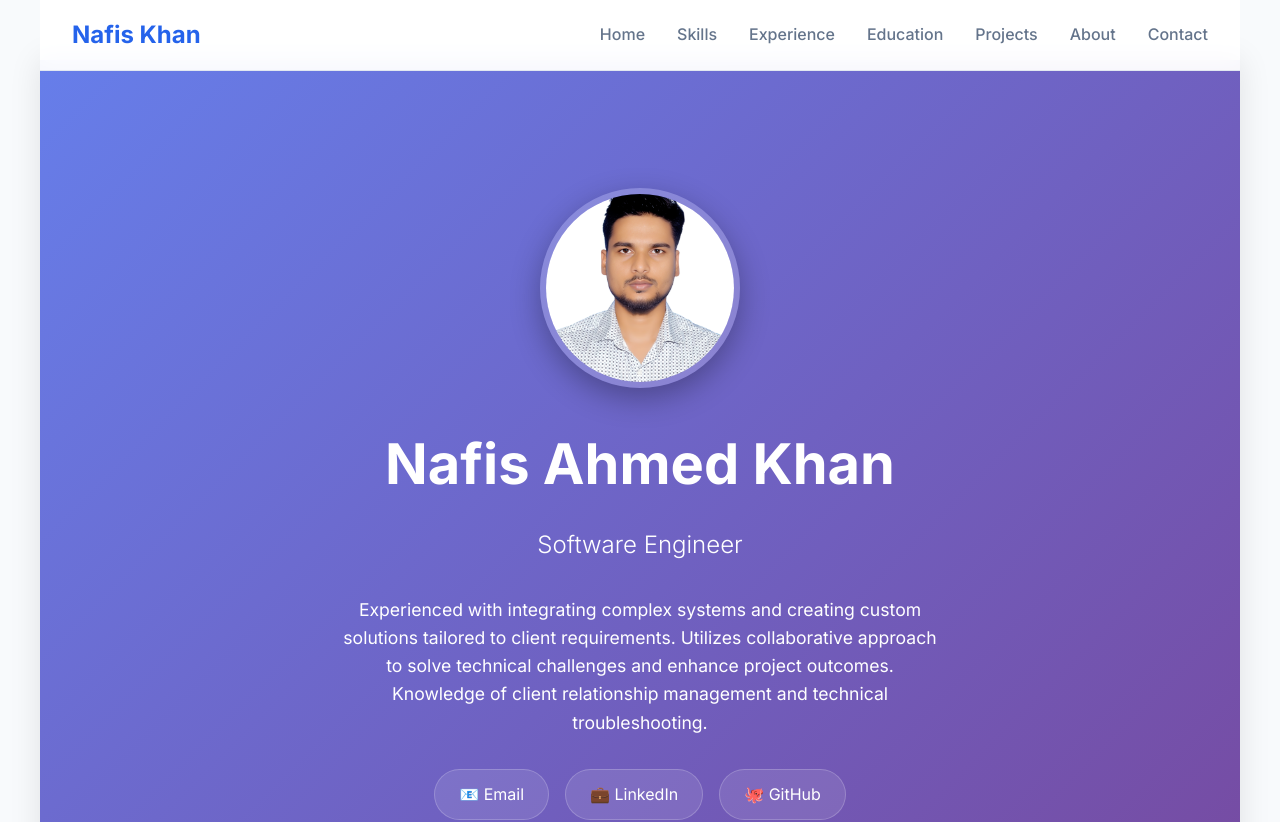
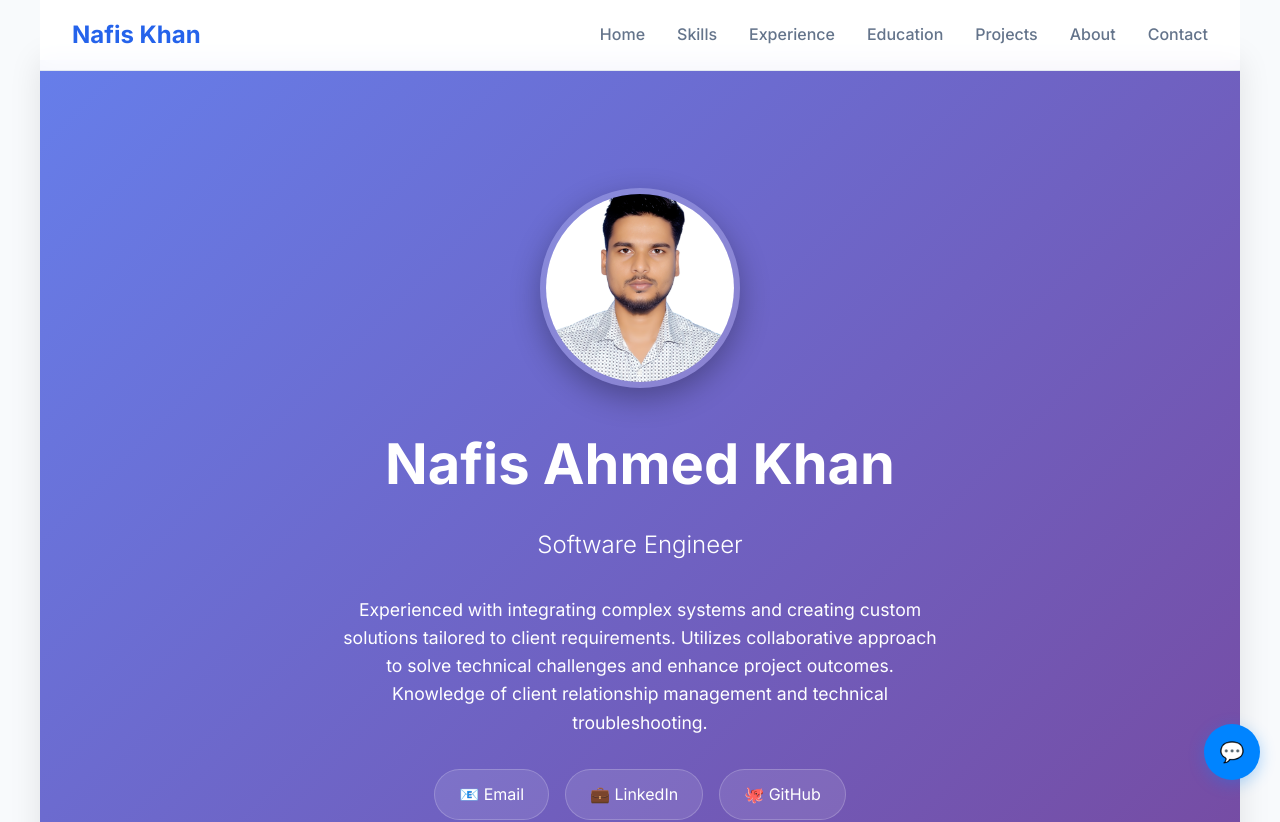
Before and after one commit to nafisahmedkhan9/myprofile, a React (Create React App) app: page / in a window 1280 px wide. Shown: the top 822 px of the page. Built offline with nearby package versions, Linux system fonts and the light colour scheme.

Commit message:
ifram is added which my personal agent

```diff
--- a/src/App.js
+++ b/src/App.js
@@ -7,11 +7,19 @@ import Experience from './components/Experience';
 import Education from './components/Education';
 import Projects from './components/Projects';
 import Contact from './components/Contact';
+import NafisAIWidget from './components/NafisAIWidget';
+
 import './styles/App.css';
 
 function App() {
   return (
     <div className="app">
+      <NafisAIWidget
+        agentUrl="https://nafis-ai-agent.onrender.com/iframe"
+        // agentUrl="http://localhost:8000/iframe"
+        position="bottom-right"
+        title="Ask About Nafis's Experience"
+      />
       <Header />
       <Hero />
       <Skills />
--- /dev/null
+++ b/src/components/NafisAIWidget.jsx
@@ -0,0 +1,261 @@
+import React, { useState, useRef, useEffect } from 'react';
+
+/**
+ * Nafis AI Agent Widget - Clean Chat Window Style
+ *
+ * Looks like Facebook/LinkedIn chat - single clean window without card styling
+ */
+
+const NafisAIWidget = ({
+  // Configuration props
+  agentUrl = "https://nafis-ai-agent.onrender.com/iframe",
+  // agentUrl="http://localhost:8000/iframe",
+  width = "100%",
+  height = "600px",
+  showToggle = true,
+  position = "bottom-right", // "bottom-right", "bottom-left", "fixed", "inline"
+  title = "Chat with Nafis's AI Assistant",
+  icon = "🤖",
+  welcomeMessage = "Hello! I'm an AI assistant representing Nafis Ahmed Khan. Feel free to ask me about his professional background, skills, experience, qualifications, or any career-related questions. How can I help you today?"
+}) => {
+  const [isOpen, setIsOpen] = useState(false);
+  const [isLoading, setIsLoading] = useState(true);
+  const iframeRef = useRef(null);
+
+  // Handle iframe load
+  const handleIframeLoad = () => {
+    setIsLoading(false);
+  };
+
+  // Toggle widget visibility
+  const toggleWidget = () => {
+    console.log('🔄 Toggling widget. Current state:', isOpen, '→', !isOpen);
+    setIsOpen(!isOpen);
+  };
+
+  // Build iframe URL with query parameters
+  const getIframeUrl = () => {
+    const url = new URL(agentUrl);
+
+    // Add customization parameters
+    if (title !== "Chat with Nafis's AI Assistant") {
+      url.searchParams.set('title', title);
+    }
+    if (icon !== "🤖") {
+      url.searchParams.set('icon', icon);
+    }
+    if (welcomeMessage !== "Hello! I'm an AI assistant representing Nafis Ahmed Khan. Feel free to ask me about his professional background, skills, experience, qualifications, or any career-related questions. How can I help you today?") {
+      url.searchParams.set('welcome', encodeURIComponent(welcomeMessage));
+    }
+
+    console.log('🔗 Built iframe URL:', url.toString());
+    return url.toString();
+  };
+
+  // Listen for close messages from iframe
+  useEffect(() => {
+    const handleMessage = (event) => {
+      console.log('🔔 Message received in React:', {
+        data: event.data,
+        origin: event.origin,
+        source: event.source
+      });
+
+      if (event.data === 'closeChat') {
+        console.log('✅ Closing chat window from iframe message');
+        setIsOpen(false);
+      }
+    };
+
+    console.log('📡 Setting up message listener in React component');
+    window.addEventListener('message', handleMessage);
+
+    // Cleanup event listener
+    return () => {
+      console.log('🧹 Cleaning up message listener');
+      window.removeEventListener('message', handleMessage);
+    };
+  }, []);
+
+  // Seamless chat window styles (no card styling)
+  const getPositionStyles = () => {
+    const baseStyles = {
+      zIndex: 1000,
+      // Removed all background, borders, shadows for seamless look
+    };
+
+    switch (position) {
+      case "bottom-right":
+        return {
+          ...baseStyles,
+          position: 'fixed',
+          bottom: '20px',
+          right: '20px',
+          width: width,
+          height: height,
+          maxWidth: '400px',
+          maxHeight: '600px',
+        };
+      case "bottom-left":
+        return {
+          ...baseStyles,
+          position: 'fixed',
+          bottom: '20px',
+          left: '20px',
+          width: width,
+          height: height,
+          maxWidth: '400px',
+          maxHeight: '600px',
+        };
+      case "fixed":
+        return {
+          ...baseStyles,
+          position: 'fixed',
+          top: '50%',
+          left: '50%',
+          transform: 'translate(-50%, -50%)',
+          width: width,
+          height: height,
+          maxWidth: '90vw',
+          maxHeight: '90vh',
+        };
+      default: // inline
+        return {
+          ...baseStyles,
+          width: width,
+          height: height,
+        };
+    }
+  };
+
+  // Toggle button styles (modern chat button)
+  const toggleButtonStyles = {
+    position: 'fixed',
+    bottom: position.includes('bottom') ? '20px' : 'auto',
+    right: position.includes('right') ? '20px' : 'auto',
+    left: position.includes('left') ? '20px' : 'auto',
+    top: position === 'fixed' ? '20px' : 'auto',
+    backgroundColor: '#0084ff', // Facebook messenger blue
+    color: 'white',
+    border: 'none',
+    borderRadius: '50%',
+    width: '56px',
+    height: '56px',
+    cursor: 'pointer',
+    boxShadow: '0 4px 16px rgba(0, 132, 255, 0.3)',
+    display: 'flex',
+    alignItems: 'center',
+    justifyContent: 'center',
+    fontSize: '20px',
+    zIndex: 1001,
+    transition: 'all 0.3s ease',
+  };
+
+  // Loading spinner styles
+  const loadingStyles = {
+    position: 'absolute',
+    top: '50%',
+    left: '50%',
+    transform: 'translate(-50%, -50%)',
+    color: '#0084ff',
+    fontSize: '14px',
+    fontFamily: 'system-ui, -apple-system, sans-serif',
+  };
+
+  // Widget container styles
+  const widgetContainerStyles = {
+    ...getPositionStyles(),
+    display: showToggle ? (isOpen ? 'block' : 'none') : 'block',
+    transition: 'all 0.3s ease',
+    overflow: 'hidden',
+    fontFamily: 'system-ui, -apple-system, sans-serif',
+    borderRadius: position === 'inline' ? '0' : '12px',
+    boxShadow: position === 'inline' ? 'none' : '0 8px 32px rgba(0, 0, 0, 0.15)',
+  };
+
+  return (
+    <>
+      {/* Toggle Button (only shown when chat is closed) */}
+      {showToggle && !isOpen && (
+        <button
+          onClick={toggleWidget}
+          style={toggleButtonStyles}
+          title="Chat with Nafis"
+          aria-label="Open Chat"
+          onMouseOver={(e) => {
+            e.target.style.transform = 'scale(1.05)';
+          }}
+          onMouseOut={(e) => {
+            e.target.style.transform = 'scale(1)';
+          }}
+        >
+          💬
+        </button>
+      )}
+
+      {/* Seamless Chat Window Container */}
+      <div style={widgetContainerStyles}>
+        {/* Loading Indicator */}
+        {isLoading && (
+          <div style={loadingStyles}>
+            <div>Loading chat...</div>
+          </div>
+        )}
+
+        {/* AI Agent Iframe - Seamless */}
+        <iframe
+          ref={iframeRef}
+          src={getIframeUrl()}
+          style={{
+            width: '100%',
+            height: '100%',
+            border: 'none',
+            display: isLoading ? 'none' : 'block',
+          }}
+          onLoad={handleIframeLoad}
+          title={title}
+          allow="camera; microphone; geolocation"
+          sandbox="allow-same-origin allow-scripts allow-popups allow-forms allow-top-navigation"
+        />
+      </div>
+    </>
+  );
+};
+
+export default NafisAIWidget;
+
+// Usage Examples for Customizable Chat Window:
+
+// 1. Custom floating chat with personalized title
+// <NafisAIWidget
+//   agentUrl="http://localhost:8000/iframe"
+//   position="bottom-right"
+//   width="380px"
+//   height="600px"
+//   title="Ask About Nafis's Experience"
+//   icon="💬"
+//   welcomeMessage="Hi! Ask me anything about Nafis Ahmed Khan's professional experience!"
+// />
+
+// 2. Inline chat for portfolio section
+// <NafisAIWidget
+//   agentUrl="http://localhost:8000/iframe"
+//   position="inline"
+//   showToggle={false}
+//   width="100%"
+//   height="500px"
+//   title="Career Assistant"
+//   icon="🚀"
+//   welcomeMessage="Welcome! I can help you learn about Nafis's skills and background."
+// />
+
+// 3. Full-screen HR interview assistant
+// <NafisAIWidget
+//   agentUrl="http://localhost:8000/iframe"
+//   position="fixed"
+//   width="700px"
+//   height="800px"
+//   title="Interview Assistant"
+//   icon="👔"
+//   welcomeMessage="Hello HR Team! I'm here to answer questions about Nafis Ahmed Khan's qualifications."
+// />
```
